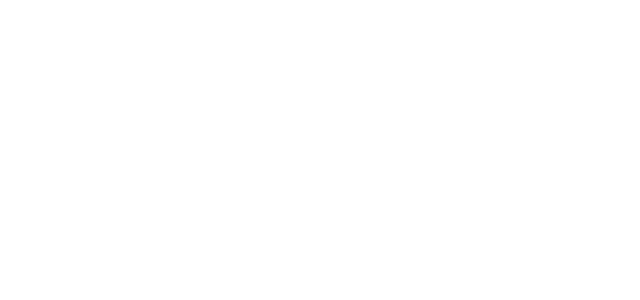
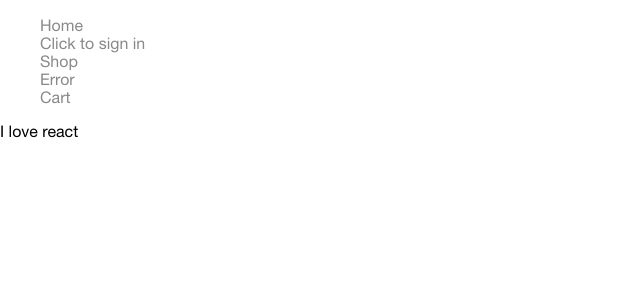
Before and after one commit to Emmakin/14th, a React (Create React App) app: page /cart in a window 1280 px wide. Before the commit this address had no page. Shown: the top 300 px of the page, without its empty margins (0-640 px from the left). Built offline with nearby package versions, Linux system fonts and the light colour scheme.

Commit message:
add cart

```diff
--- a/src/App.js
+++ b/src/App.js
@@ -4,6 +4,7 @@
 import Navbar from "./components/Navbar"
 import NotFound from "./pages/notFound";
 import Shop from "./pages/Shop";
+import Cart from "./pages/cart"
 
 
 var signIn =  true;
@@ -19,6 +20,7 @@
           <Route path="signin" element={<SignIn />} />
           <Route path="notfound" element={<NotFound />} />
           <Route path="shop" element={<Shop />} />
+          <Route path="cart" element={<Cart />} />
         </Route>
       </Routes>
     </BrowserRouter>
--- a/src/components/Navbar.js
+++ b/src/components/Navbar.js
@@ -10,6 +10,7 @@
             <li><Link to="/signin">Click to sign in</Link></li>
             <li><Link to="/shop">Shop</Link></li>
             <li><Link to="/notfound">Error</Link></li>
+            <li><Link to="/cart">Cart</Link></li>
         </ul>
      </nav>
 
--- /dev/null
+++ b/src/pages/cart.js
@@ -0,0 +1,11 @@
+import React from 'react'
+
+function Cart() {
+  return (
+    <div>
+        I love react
+    </div>
+  )
+}
+
+export default Cart
```
